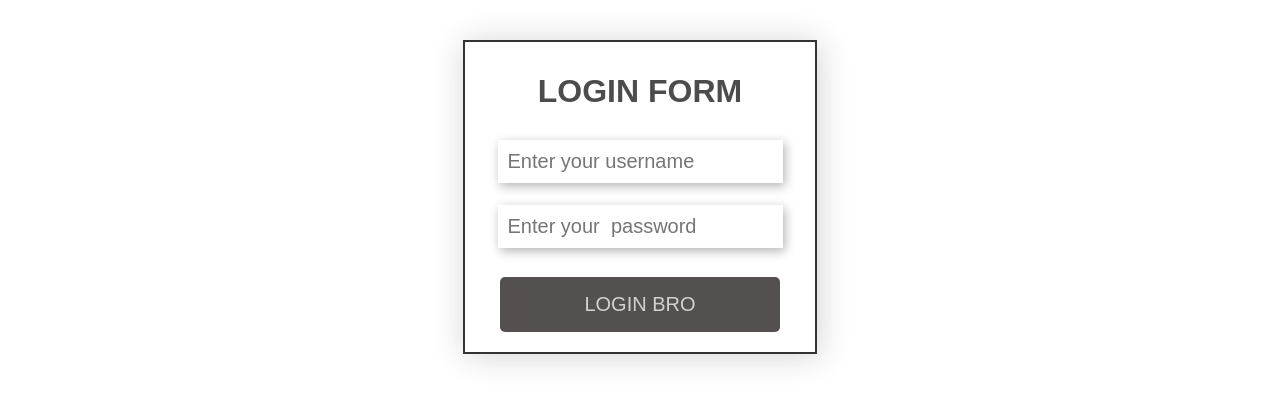
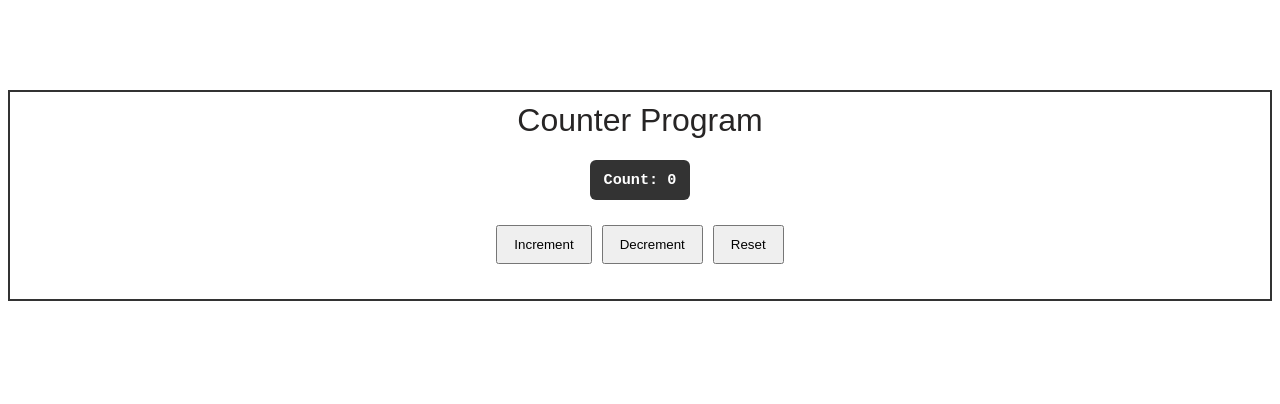
Before and after one commit to RashkaBoy08/react-course, a React (Vite) app: page / in a window 1280 px wide. Shown: the top 404 px of the page. Built offline with nearby package versions, Linux system fonts and the light colour scheme.

Commit message:
Add counter program

```diff
--- a/src/App.jsx
+++ b/src/App.jsx
@@ -1,8 +1,12 @@
-import { LoginForm } from "./LoginForm";
+import { CounterProgram } from "./Counter";
 
 const App = () => {
   //markup
-  return <LoginForm></LoginForm>;
+  return (
+    <>
+      <CounterProgram></CounterProgram>
+    </>
+  );
 };
 
 export default App;
--- /dev/null
+++ b/src/Counter.jsx
@@ -0,0 +1,87 @@
+import { useState } from "react";
+export const CounterProgram = () => {
+  const [counter, setCounter] = useState(0);
+
+  const increment = () => {
+    setCounter((prevCount) => prevCount + 1);
+  };
+
+  const decrement = () => {
+    setCounter((prevCount) => Math.max(0, prevCount - 1));
+  };
+
+  const reset = () => {
+    setCounter(0);
+  };
+
+  //return
+  return (
+    <div
+      style={{
+        textAlign: "center",
+        margin: "90px auto",
+        border: "2px solid #333",
+        boxShadow: "3px 2px 4px #33",
+        padding: "30px",
+      }}
+    >
+      <h1
+        style={{
+          color: "#272525",
+          fontFamily: "fantasy",
+          fontWeight: "500",
+          marginTop: "-20px",
+        }}
+      >
+        Counter Program
+      </h1>
+      <h3
+        style={{
+          fontFamily: "monospace",
+          background: "#333",
+          color: "rgb(255, 255, 255)",
+          height: "40px",
+          width: "100px",
+          margin: "20px auto",
+          display: "flex",
+          alignItems: "center",
+          justifyContent: "center",
+          borderRadius: "6px",
+        }}
+      >
+        Count: {counter}
+      </h3>
+
+      <button
+        onClick={increment}
+        style={{
+          margin: "5px",
+          padding: "10px 16px",
+          cursor: "pointer",
+        }}
+      >
+        Increment
+      </button>
+      <button
+        onClick={decrement}
+        style={{
+          margin: "5px",
+          padding: "10px 16px",
+          cursor: "pointer",
+        }}
+      >
+        Decrement
+      </button>
+      <button
+        onClick={reset}
+        style={{
+          margin: "5px",
+          padding: "10px 16px",
+          cursor: "pointer",
+        }}
+      >
+        Reset
+      </button>
+    </div>
+  );
+};
```
Also changed, not shown: src/ClickBtn.jsx (added, +13 -0 lines), src/FetchData.jsx (deleted, +0 -46 lines), src/Greeting.jsx (deleted, +0 -74 lines).
